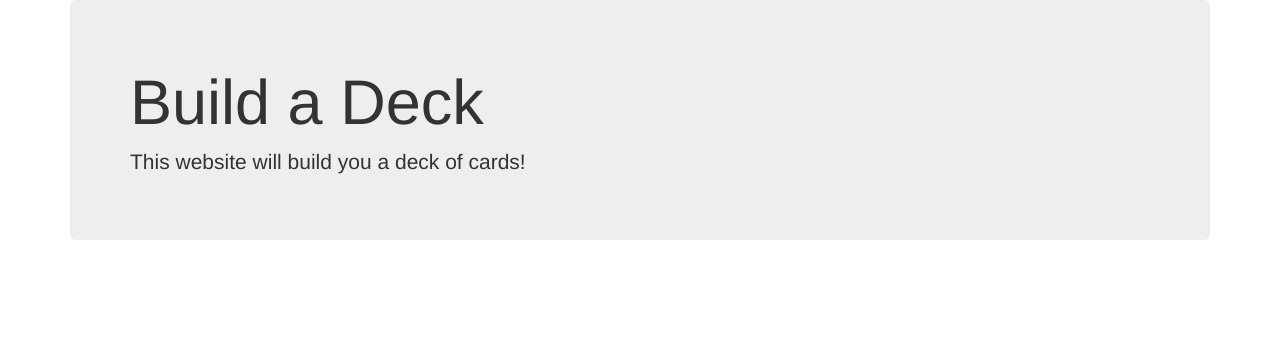
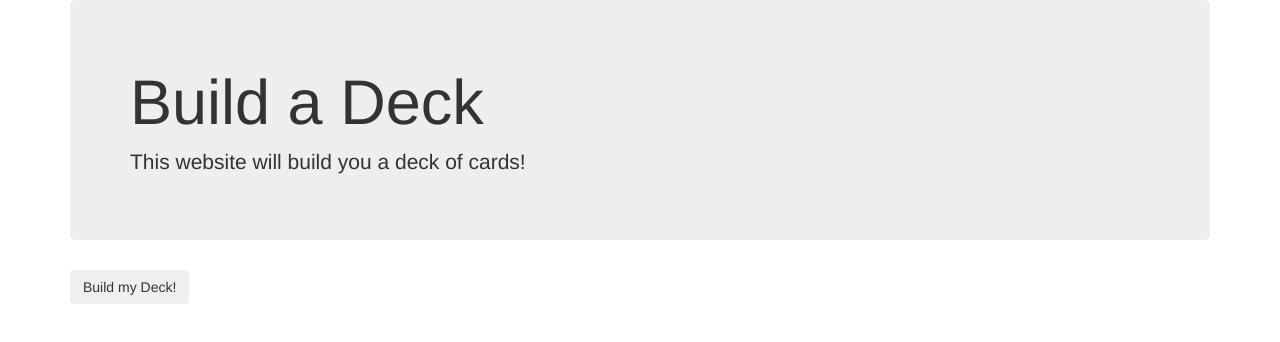
Before and after one commit to lucianmiller/build-a-deck, a plain HTML site: page index.html in a window 1280 px wide. Drawn offline with Linux system fonts and the light colour scheme.

Commit message:
It will add button that will build a deck

```diff
--- a/index.html
+++ b/index.html
@@ -12,6 +12,9 @@
       <h1>Build a Deck</h1>
       <p>This website will build you a deck of cards!</p>
     </div>
+    <div id="button">
+      <button type="submit" class="btn">Build my Deck!</button>
+    </div>
   </div>
 </body>
 </html>
```
